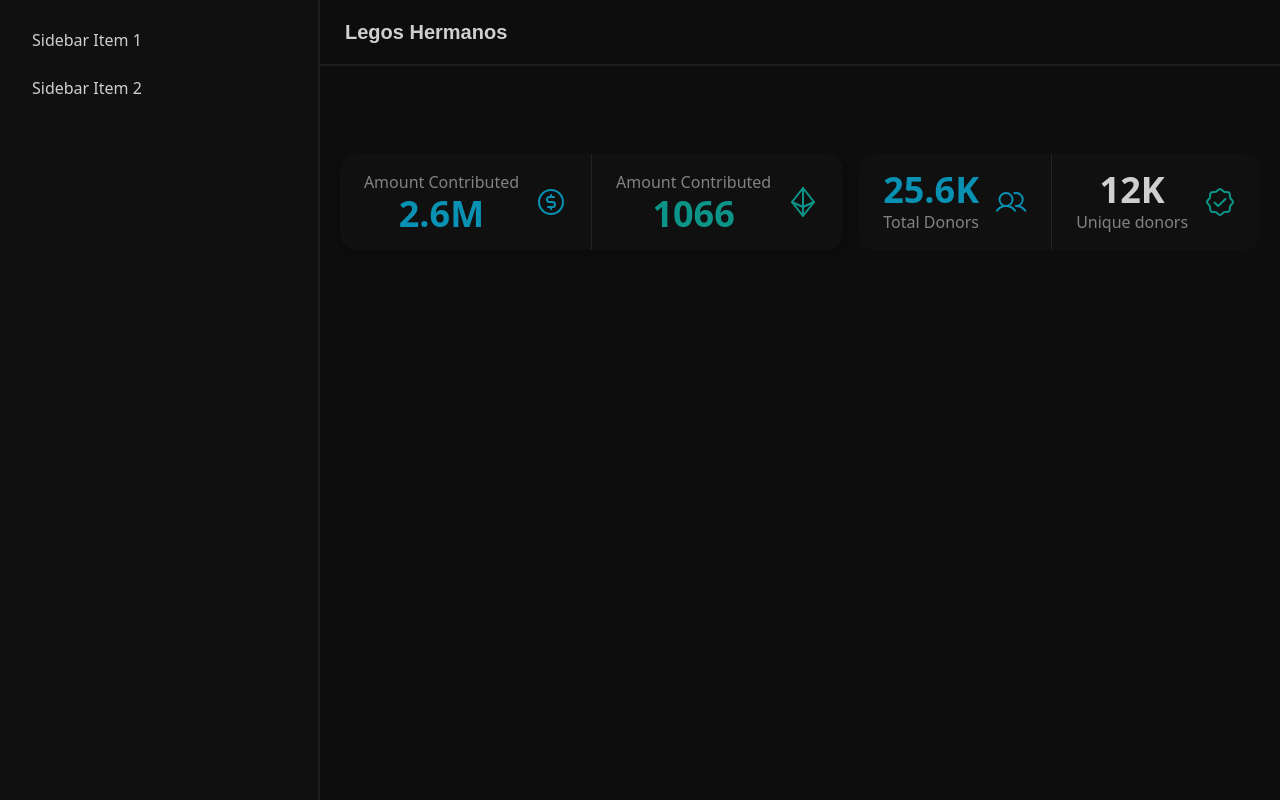
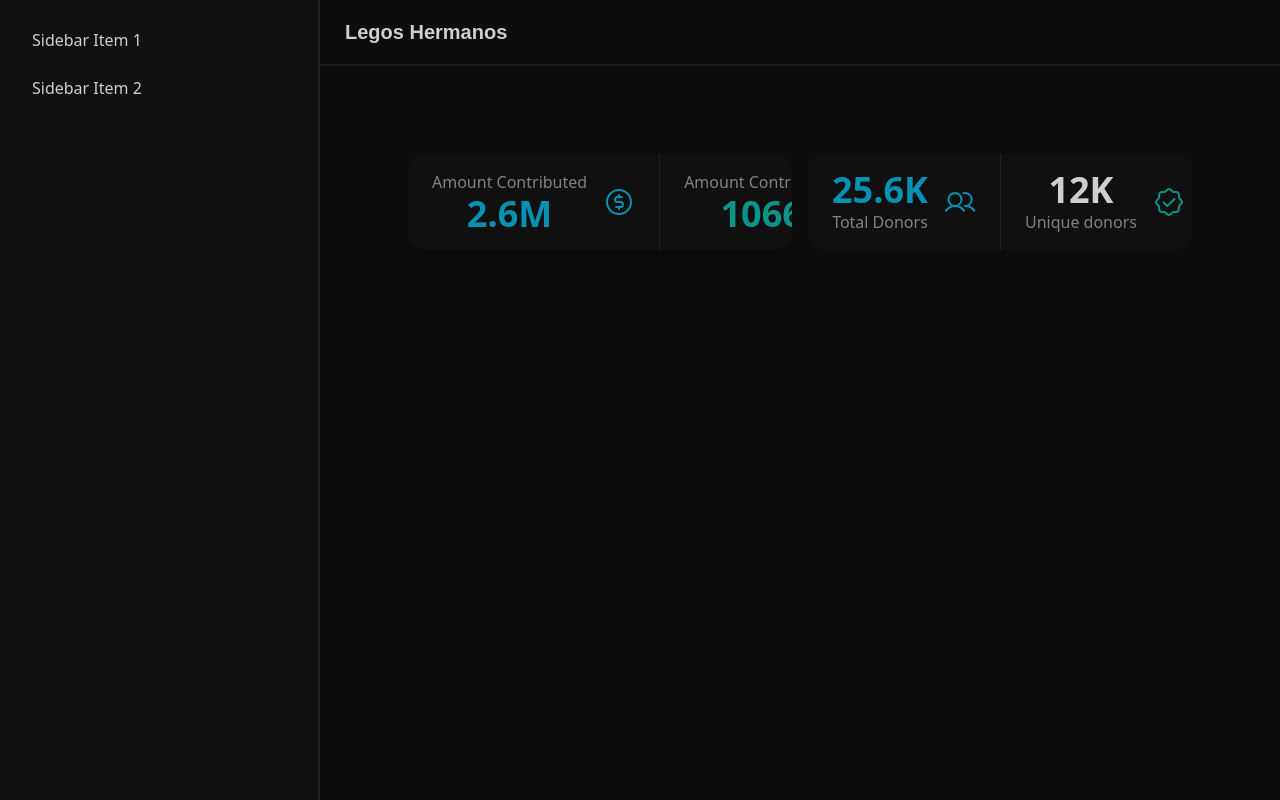
Before and after one commit to GregTrifan/legos-hermanos, a Next.js app: page / in a window 1280 px wide. Built offline with nearby package versions, Linux system fonts and the light colour scheme; a web font is replaced by a local one.

Commit message:
tweaks stats

```diff
--- a/components/info/overallStats.tsx
+++ b/components/info/overallStats.tsx
@@ -3,9 +3,9 @@ import React from 'react'
 
 const OverallStats = () => {
     return (
-        <div className="sm:flex justify-evenly lg:justify-center">
+        <div className="sm:flex justify-evenly lg:justify-center mx-auto" style={{ maxWidth: "90rem" }}>
 
-            <div className="stats shadow-lg  bg-base-100 stats-vertical xl:stats-horizontal m-2">
+            <div className="stats shadow-lg  bg-base-100 stats-vertical xl:stats-horizontal m-2 w-10/12 max-w-96">
                 <div className="stat">
                     <div className="stat-figure text-primary">
                         <CurrencyCircleDollar size={32} />
@@ -21,7 +21,7 @@ const OverallStats = () => {
                     <div className="stat-value text-secondary">1066</div>
                 </div>
             </div>
-            <div className="stats bg-base-100 stats-vertical xl:stats-horizontal m-2">
+            <div className="stats bg-base-100 stats-vertical xl:stats-horizontal m-2 w-10/12 max-w-96">
 
                 <div className="stat">
                     <div className="stat-figure text-primary">
```
